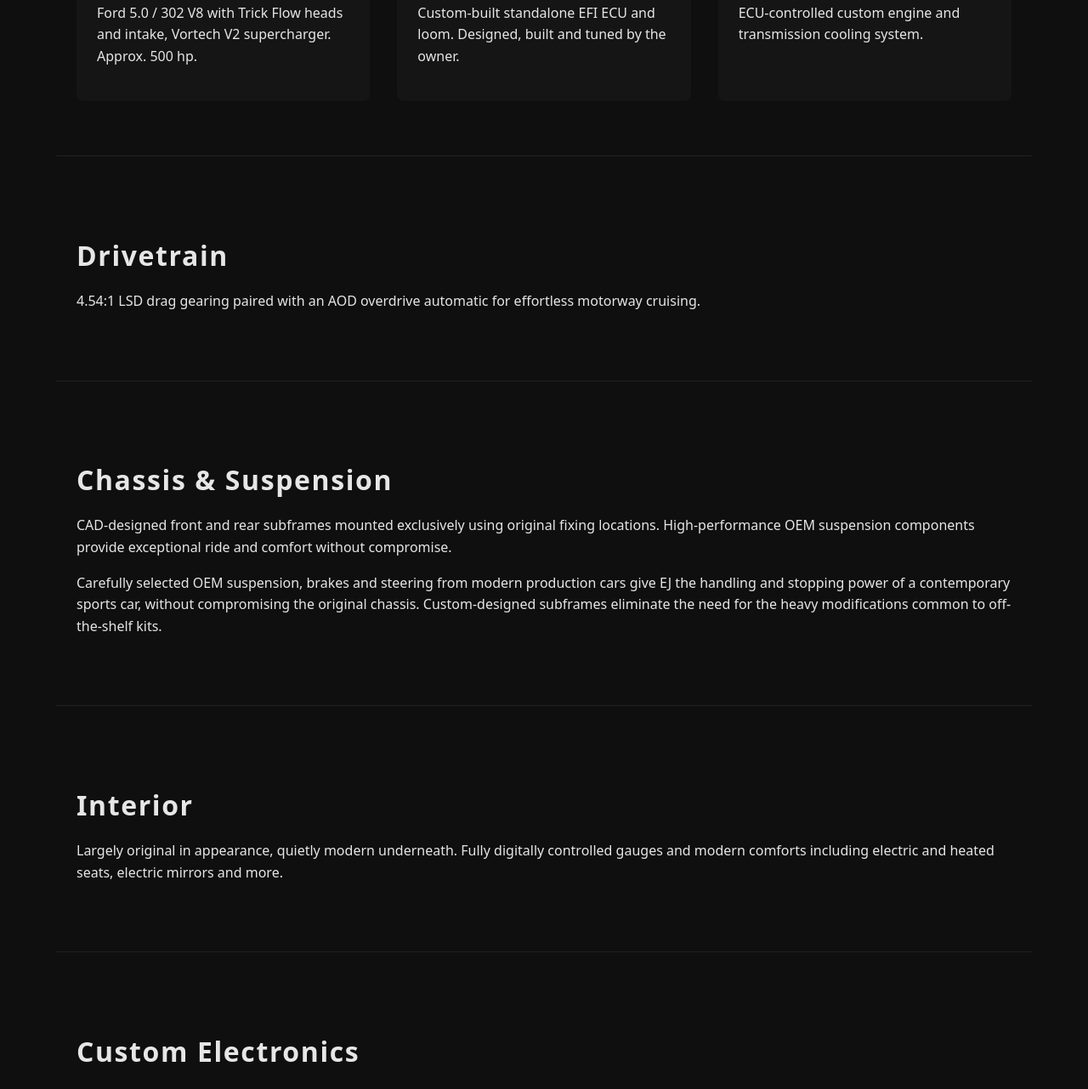
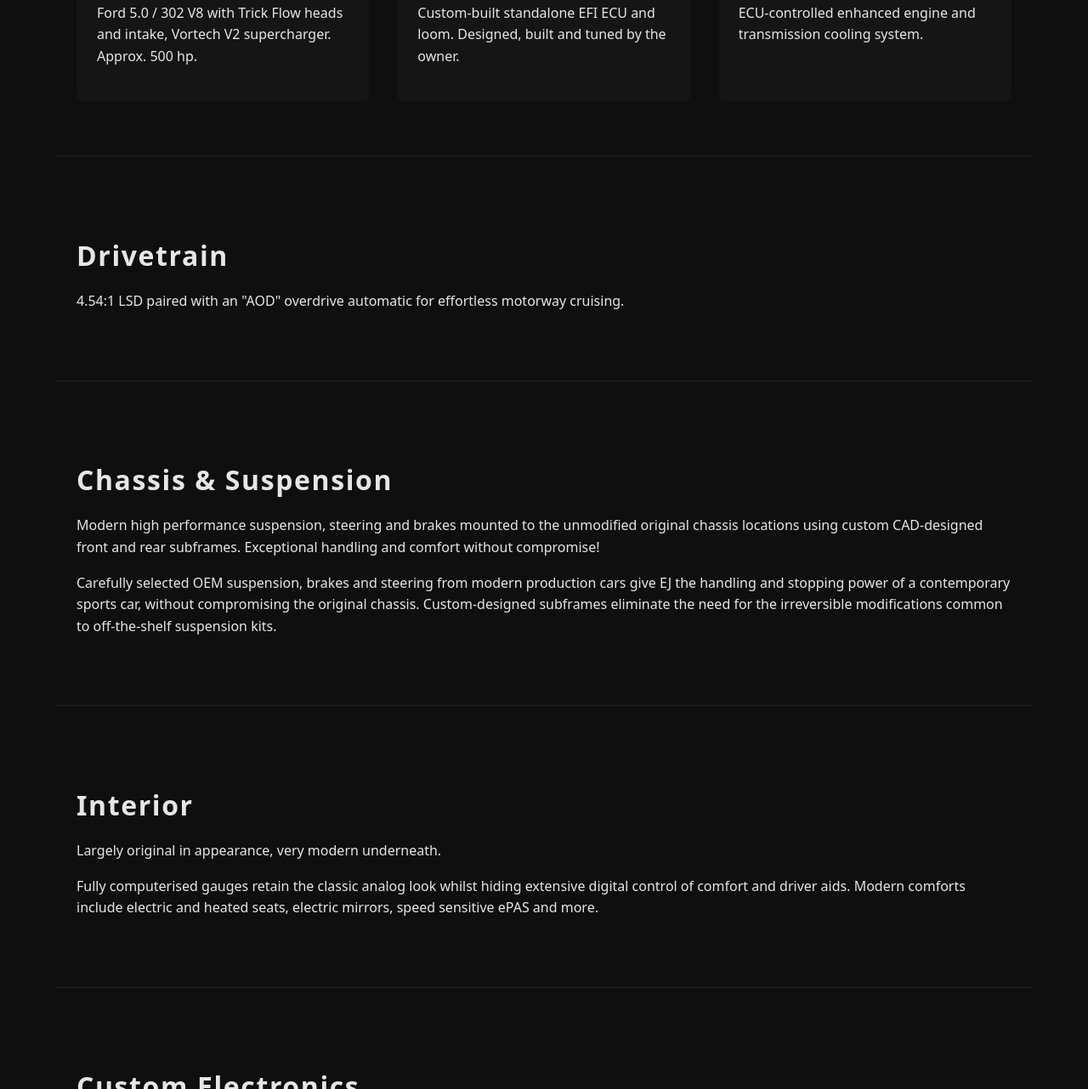
Before and after one commit to SuperDragpack/SuperDragpack.github.io, a plain HTML site: page index.html in a window 1280 px wide. Shown: the part 1611-2893 px from the top of the page at 85% size. Drawn offline with Linux system fonts and the light colour scheme.

Commit message:
Add files via upload

```diff
--- a/index.html
+++ b/index.html
@@ -145,13 +145,12 @@
 <section id="about">
   <h2>About EJ</h2>
   <p>
-    “EJ” is a 1970 Mustang that retains the soul of a classic Mustang, whilst
-    making it a usable daily driver.
+    “EJ” is a 1970 Mustang that retains the soul of a classic Mustang, whilst discreetly being a usable high-performace daily driver.
   </p>
 
   <p>
     If it looks original, that’s deliberate . . .<br/>
-           but every single detail has been carefully designed to enhance its drivability.
+           but every detail has been carefully designed to enhance its drivability.
   </p>
 
   <p>
@@ -176,15 +175,14 @@
     <div class="card">
       <h3>Fuel & Ignition</h3>
       <p>
-        Custom-built standalone EFI ECU and loom. Designed, built and tuned by the
-        owner.
+        Custom-built standalone EFI ECU and loom. Designed, built and tuned by the owner.
       </p>
     </div>
 
     <div class="card">
       <h3>Cooling</h3>
       <p>
-        ECU-controlled custom engine and transmission cooling system.
+        ECU-controlled enhanced engine and transmission cooling system.
       </p>
     </div>
   </div>
@@ -193,7 +191,7 @@
 <section id="drivetrain">
   <h2>Drivetrain</h2>
   <p>
-    4.54:1 LSD drag gearing paired with an AOD overdrive automatic for effortless motorway
+    4.54:1 LSD paired with an "AOD" overdrive automatic for effortless motorway
     cruising.
   </p>
 </section>
@@ -201,22 +199,22 @@
 <section id="chassis">
   <h2>Chassis & Suspension</h2>
   <p>
-    CAD-designed front and rear subframes mounted exclusively using original fixing
-    locations. High-performance OEM suspension components provide exceptional ride
-    and comfort without compromise.
+    Modern high performance suspension, steering and brakes mounted to the unmodified original chassis locations using custom
+    CAD-designed front and rear subframes.  Exceptional handling and comfort without compromise!
   </p>
 <p>
-Carefully selected OEM suspension, brakes and steering from modern production cars give EJ the handling and stopping power of a contemporary sports car, without compromising the original chassis.
-Custom-designed subframes eliminate the need for the heavy modifications common to off-the-shelf kits.
+Carefully selected OEM suspension, brakes and steering from modern production cars give EJ the handling and stopping power of a
+contemporary sports car, without compromising the original chassis.
+Custom-designed subframes eliminate the need for the irreversible modifications common to off-the-shelf suspension kits.
 </P>
 </section>
 
 <section id="interior">
   <h2>Interior</h2>
   <p>
-    Largely original in appearance, quietly modern underneath. Fully digitally
-    controlled gauges and modern comforts including electric and heated seats,
-    electric mirrors and more.
+    Largely original in appearance, very modern underneath.
+</p><p>
+    Fully computerised gauges retain the classic analog look whilst hiding extensive digital control of comfort and driver aids.  Modern comforts include electric and heated seats, electric mirrors, speed sensitive ePAS and more.
   </p>
 </section>
 
```
